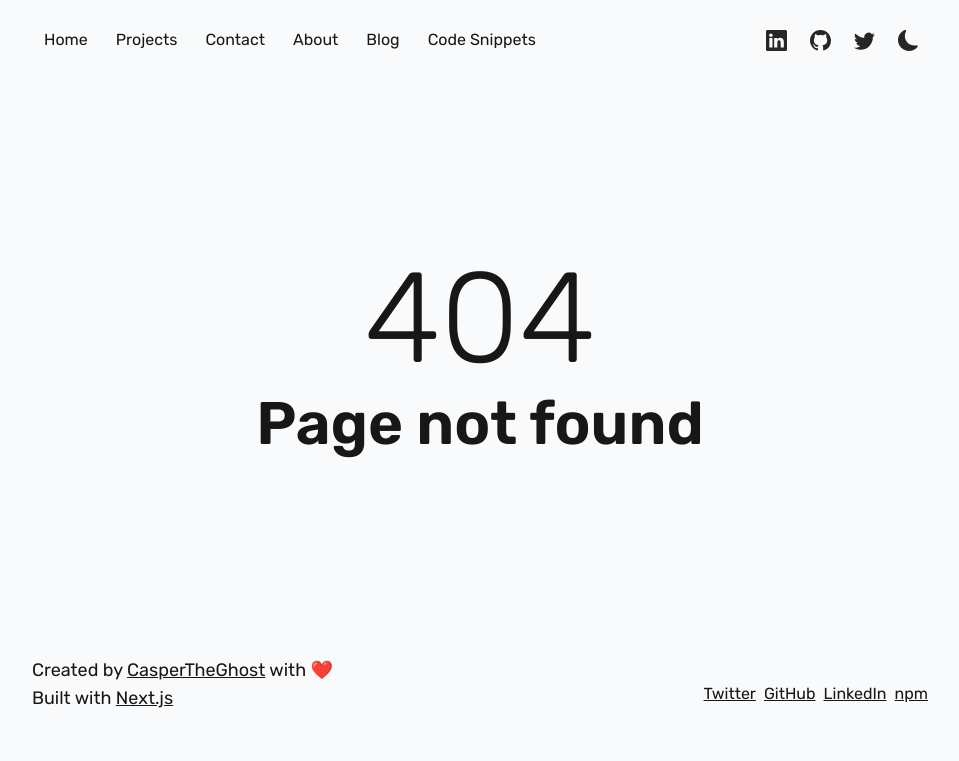
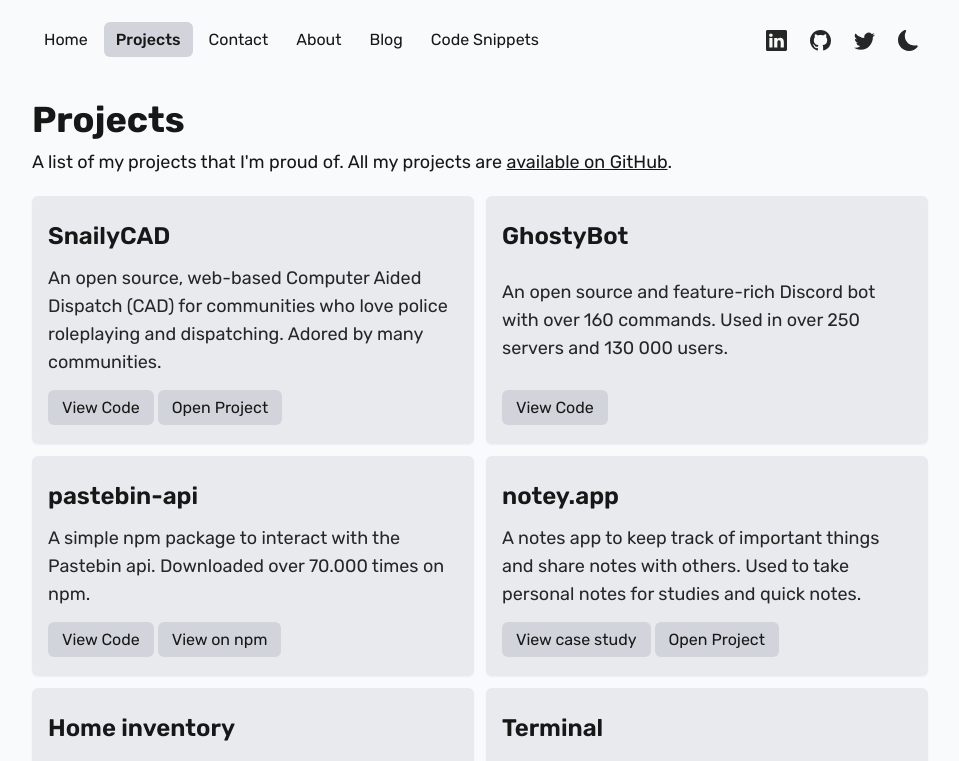
Before and after one commit to pzk3/casperiv.dev, a Next.js app: page /projects in a window 1280 px wide. Before the commit this address had no page. Shown: the top 761 px of the page, without its empty margins (160-1119 px from the left). Built offline with nearby package versions, Linux system fonts and the light colour scheme.

Commit message:
:rocket: add projects page

```diff
--- a/src/components/FeaturedProjects.tsx
+++ b/src/components/FeaturedProjects.tsx
@@ -2,12 +2,14 @@
 import { Link } from "./blog/markdown/Link";
 
 export const FeaturedProjectsSection = ({ projects }: { projects: Project[] }) => {
+  const featuredProjects = projects.filter((v) => v.isFeatured);
+
   return (
     <section className="pb-5 mt-14" id="projects">
       <h1 className="section-title">Featured Projects</h1>
 
       <ul className="grid grid-cols-1 gap-3 mt-5 md:grid-cols-2">
-        {projects.map((project) => (
+        {featuredProjects.map((project) => (
           <ProjectItem key={project.title} project={project} />
         ))}
       </ul>
@@ -15,9 +17,9 @@
   );
 };
 
-const ProjectItem = ({ project }: { project: Project }) => {
+export function ProjectItem({ project }: { project: Project }) {
   return (
-    <li className="flex flex-col justify-between p-4 py-6 transition-transform rounded-md shadow-sm bg-gray-200/80 dark:bg-blue-1 focus-within:scale-[1.004] hover:scale-[1.004] cursor-default">
+    <li className="flex flex-col justify-between p-4 py-6 rounded-md shadow-sm bg-gray-200/80 dark:bg-blue-1 cursor-default">
       <h2 className="text-2xl font-semibold">{project.title}</h2>
 
       <p className="my-3 text-neutral-800 dark:text-gray-300">{project.description}</p>
@@ -36,4 +38,4 @@
       </ul>
     </li>
   );
-};
+}
--- a/src/components/Nav.tsx
+++ b/src/components/Nav.tsx
@@ -14,7 +14,7 @@
   },
   {
     name: "Projects",
-    href: "/#projects",
+    href: "/projects",
   },
   {
     name: "Contact",
--- a/src/data/featured-projects.ts
+++ b/src/data/projects.ts
@@ -7,6 +7,7 @@
 
 export const projects: Project[] = [
   {
+    isFeatured: true,
     title: "SnailyCAD",
     description:
       "An open source, web-based Computer Aided Dispatch (CAD) for communities who love police roleplaying and dispatching. Adored by many communities.",
@@ -22,6 +23,7 @@
     ],
   },
   {
+    isFeatured: true,
     title: "GhostyBot",
     description:
       "An open source and feature-rich Discord bot with over 160 commands. Used in over 250 servers and 130 000 users.",
@@ -29,6 +31,22 @@
       {
         url: `${url}/ghostybot`,
         name: VIEW_CODE,
+      },
+    ],
+  },
+  {
+    isFeatured: true,
+    title: "pastebin-api",
+    description:
+      "A simple npm package to interact with the Pastebin api. Downloaded over 70.000 times on npm.",
+    buttons: [
+      {
+        url: `${url}/pastebin-api`,
+        name: VIEW_CODE,
+      },
+      {
+        name: "View on npm",
+        url: "https://www.npmjs.com/package/pastebin-api",
       },
     ],
   },
@@ -48,6 +66,7 @@
     ],
   },
   {
+    isFeatured: true,
     title: "Home inventory",
     description:
       "A home inventory app to keep track of items in your home (food items, tech, medical supplies, etc.).",
@@ -59,21 +78,6 @@
       {
         url: `${url}/home-inventory`,
         name: VIEW_CODE,
-      },
-    ],
-  },
-  {
-    title: "pastebin-api",
-    description:
-      "A simple npm package to interact with the Pastebin api. Downloaded over 70.000 times on npm.",
-    buttons: [
-      {
-        url: `${url}/pastebin-api`,
-        name: VIEW_CODE,
-      },
-      {
-        name: "View on npm",
-        url: "https://www.npmjs.com/package/pastebin-api",
       },
     ],
   },
@@ -108,12 +112,13 @@
     ],
   },
   {
+    isFeatured: true,
     title: "More projects",
-    description: "You can view all my other projects on GitHub below",
+    description: "You can view more projects on the Projects page.",
     buttons: [
       {
-        url: `${url}?tab=repositories`,
-        name: "View all projects",
+        url: "/projects",
+        name: "View more projects",
       },
     ],
   },
--- a/src/pages/index.tsx
+++ b/src/pages/index.tsx
@@ -24,7 +24,7 @@
 
 export const getStaticProps: GetStaticProps = async () => {
   const myBackpack = (await import("data/my-backpack")).myBackpack;
-  const projects = (await import("data/featured-projects")).projects;
+  const projects = (await import("data/projects")).projects;
 
   return {
     props: {
--- /dev/null
+++ b/src/pages/projects.tsx
@@ -0,0 +1,67 @@
+import { Layout } from "components/Layout";
+import { GetStaticProps } from "next";
+import { DEFAULT_KEYWORDS } from "next-seo.config";
+import { NextSeo } from "next-seo";
+import { Project } from "types/Project";
+import { ProjectItem } from "components/FeaturedProjects";
+import { Link } from "components/blog/markdown/Link";
+
+interface Props {
+  projects: Project[];
+}
+
+export default function Projects({ projects }: Props) {
+  const pageTitle = "Projects - Casper Iversen";
+  const pageDescription = "A list of my projects that I'm proud of.";
+
+  return (
+    <Layout>
+      <NextSeo
+        openGraph={{
+          title: pageTitle,
+          description: pageDescription,
+        }}
+        canonical="https://caspertheghost.me/projects"
+        title={pageTitle}
+        description={pageDescription}
+        additionalMetaTags={[
+          {
+            name: "keywords",
+            content: [
+              ...DEFAULT_KEYWORDS,
+              "projects casper iversen",
+              "caspertheghost projects",
+              "react hooks",
+            ].join(", "),
+          },
+        ]}
+      />
+
+      <h1 className="text-3xl font-bold capitalize md:text-4xl">Projects</h1>
+
+      <p className="mt-2 font-normal">
+        {pageDescription} All my projects are{" "}
+        <Link className="underline" href="https://github.com/dev-caspertheghost?tab=repositories">
+          available on GitHub
+        </Link>
+        .
+      </p>
+
+      <ul className="grid grid-cols-1 gap-3 mt-5 md:grid-cols-2">
+        {projects.map((project) => {
+          if (project.title === "More projects") return null;
+
+          return <ProjectItem key={project.title} project={project} />;
+        })}
+      </ul>
+    </Layout>
+  );
+}
+
+export const getStaticProps: GetStaticProps<Props> = async () => {
+  const { projects } = await import("../data/projects");
+
+  return {
+    props: { projects },
+  };
+};
--- a/src/types/Project.ts
+++ b/src/types/Project.ts
@@ -2,6 +2,7 @@
   title: string;
   description: string;
   buttons: Button[];
+  isFeatured?: boolean;
 }
 
 export interface Button {
```
